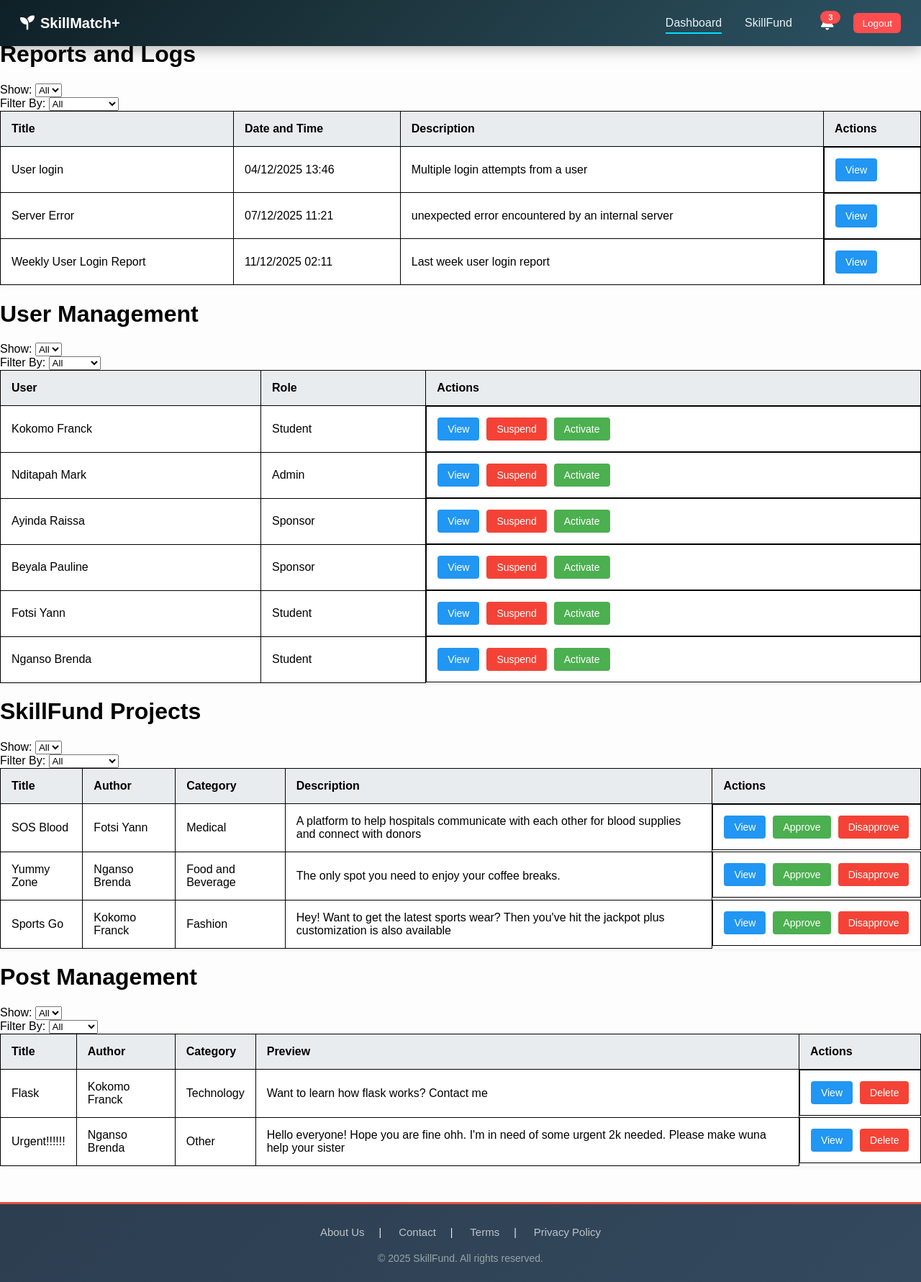
After one commit to FAMEBOX237-code/skillmatch-JIT-engines, a Python web app: template templates/admin.html in a window 1280 px wide. The commit adds this page. Shown: the whole page at 72% size. Run offline with Jinja, Linux system fonts and the light colour scheme; the template is opened without the code that fills it, so the values that code supplies are empty.

Commit message:
Committing code we worked on we live share

```diff
--- /dev/null
+++ b/static/css/admin.css
@@ -0,0 +1,63 @@
+body {
+  margin: 0;
+  font-family: Arial, sans-serif;
+  width: 100%;
+  background-color: #fdfdfd99;
+}
+.container{
+  max-width:2000px;
+  margin:0 auto;
+}
+.actions {
+    display: flex;
+    gap: 10px;
+}
+
+.actions button {
+    padding: 8px 14px;
+    border: none;
+    border-radius: 4px;
+    cursor: pointer;
+    font-size: 14px;
+}
+/* Button Colors */
+.actions .view {
+    background: #2196f3;
+    color: #fff;
+}
+
+.actions .approve, .download, .unblock {
+    background: #4caf50;
+    color: #fff;
+}
+
+.actions .delete, .disapprove, .block {
+    background: #f44336;
+    color: #fff;
+}
+/* Hover Effect */
+.actions button:hover {
+    opacity: 0.9;
+}
+.header-bar .filter{
+  align-self: left;
+}
+table {
+    width: 100%;
+    border-collapse: collapse;
+    background: #fff;
+    box-shadow: 0 2px 5px rgba(0,0,0,0.05);
+}
+/*Table design*/
+table th, td {
+    padding: 15px;
+    border-bottom: 1px solid #e6e6e6;
+    text-align: left;
+    border: 1px solid black;
+    border-collapse: collapse;
+    text-align: left;
+}
+th {
+    background: #e9ecef;
+    text-align: left;
+}
--- a/static/css/header-footer.css
+++ b/static/css/header-footer.css
@@ -278,99 +278,161 @@
     font-weight: bold;
 }
 
+/* FORGOT PASSWORD SPECIFIC */
+.success-box {
+    background: rgba(255,255,255,0.15);
+    border: 2px solid #16a34a;
+    border-radius: 16px;
+    padding: 25px;
+    text-align: center;
+    margin: 30px 0;
+    color: white;
+}
+.success-box i {
+    font-size: 3rem;
+    color: #16a34a;
+    margin-bottom: 15px;
+}
+.verify-code {
+    font-size: 2.5rem;
+    font-weight: 900;
+    letter-spacing: 10px;
+    margin: 20px 0;
+    color: #ffd166;
+}
+.small {
+    opacity: 0.8;
+    font-size: 0.9rem;
+}
 
 
-/* ===== ADMIN HEADER ===== */
+/*======================
+ADMIN HEADER
+========================*/
 .admin-header {
-   /* position: fixed;*/
-    top: 0;
-    left: 0;
-    width: 100%;
-    background: linear-gradient(135deg, #2c3e50 0%, #34495e 100%);
-    backdrop-filter: blur(12px);
-    box-shadow: 0 4px 30px rgba(0, 0, 0, 0.3);
-    z-index: 1000;
-    padding: 14px 0;
-    border-bottom: 3px solid #e74c3c;
-    margin-bottom: 50px;
+  position: fixed;
+  top: 0;
+  inset-inline: 0;
+  height: 64px;
+
+  background: linear-gradient(135deg, #0f2027, #203a43, #2c5364);
+  backdrop-filter: blur(10px);
+  box-shadow: 0 6px 18px rgba(0, 0, 0, 0.25);
+
+  z-index: 1000;
 }
 
-.admin-header .logo h2 {
-    font-size: 28px;
-    font-weight: 800;
-    background: linear-gradient(90deg, #ecf0f1, #bdc3c7);
-    -webkit-background-clip: text;
-    -webkit-text-fill-color: transparent;
+/* =========================
+   HEADER CONTAINER
+   ========================= */
+.admin-header .container-a {
+  max-width: 1280px;
+  height: 100%;
+  margin-inline: auto;
+  padding-inline: 1.75rem;
+
+  display: flex;
+  align-items: center;
 }
 
-.admin-badge {
-    background: #e74c3c;
-    color: white;
-    font-size: 12px;
-    padding: 2px 8px;
-    border-radius: 20px;
-    margin-left: 8px;
-    vertical-align: middle;
+/* =========================
+   LOGO (LEFT)
+   ========================= */
+.logo-a {
+  flex-shrink: 0;
 }
 
-/* Admin Navigation */
-.admin-nav a {
-    margin: 0 20px;
-    text-decoration: none;
-    color: #ecf0f1;
-    font-weight: 600;
-    position: relative;
-    transition: color 0.3s;
+.logo-a h2 {
+  font-size: 1.25rem;
+  font-weight: 700;
+  color: #ffffff;
+  display: flex;
+  align-items: center;
+  gap: 0.5rem;
+  white-space: nowrap;
 }
 
-.admin-nav a:hover,
-.admin-nav a.active {
-    color: #e74c3c;
+/* =========================
+   RIGHT SIDE CONTENT
+   ========================= */
+.admin-nav,
+.admin-info {
+  display: flex;
+  align-items: center;
+}
+
+/* Push everything except logo to the right */
+.admin-nav {
+  margin-left: auto;
+  gap: 2rem;
+}
+
+/* =========================
+   NAV LINKS
+   ========================= */
+.admin-nav a {
+  color: #e8f1f5;
+  text-decoration: none;
+  font-weight: 500;
+  position: relative;
 }
 
 .admin-nav a.active::after {
-    content: '';
-    position: absolute;
-    bottom: -10px;
-    left: 0;
-    width: 100%;
-    height: 3px;
-    background: #e74c3c;
-    border-radius: 2px;
+  content: "";
+  position: absolute;
+  left: 0;
+  bottom: -6px;
+  width: 100%;
+  height: 2px;
+  background: #00e0ff;
 }
 
-/* Admin Info */
+/* =========================
+   ADMIN INFO (RIGHTMOST)
+   ========================= */
 .admin-info {
-    display: flex;
-    align-items: center;
-    gap: 8px;
-    color: #ecf0f1;
-    font-weight: 600;
-    margin-right: 20px;
+  gap: 1.75rem;
+  margin-left: 2.5rem;
 }
 
-.admin-info i {
-    color: #e74c3c;
+/* =========================
+   NOTIFICATION
+   ========================= */
+.notification-a {
+  position: relative;
+  font-size: 1.25rem;
+  color: #ffffff;
+  cursor: pointer;
 }
 
-/* Logout Button */
-.btn-logout {
-    background: #e74c3c;
-    color: white;
-    text-decoration: none;
-    padding: 10px 20px;
-    border-radius: 8px;
-    font-weight: 600;
-    transition: all 0.3s;
-    display: flex;
-    align-items: center;
-    gap: 8px;
+.notification-a .badge {
+  position: absolute;
+  top: -6px;
+  right: -10px;
+
+  min-width: 18px;
+  height: 18px;
+  padding: 0 5px;
+
+  background: #ff4d4f;
+  color: #fff;
+  font-size: 0.7rem;
+  font-weight: 600;
+
+  border-radius: 999px;
+  display: flex;
+  align-items: center;
+  justify-content: center;
 }
 
-.btn-logout:hover {
-    background: #c0392b;
-    transform: translateY(-2px);
-    box-shadow: 0 5px 15px rgba(231, 76, 60, 0.4);
+.btn-logout {
+  padding: 0.4rem 0.75rem;
+  border-radius: 6px;
+  border: none;
+  background: #ff4d4f;
+  color: #fff;
+  cursor: pointer;
+  font-size: 0.85rem;
 }
 
 /* ===== ADMIN FOOTER ===== */
@@ -444,89 +506,3 @@
     margin: 0 12px;
     font-weight: bold;
 }
-
-/* FORGOT PASSWORD SPECIFIC */
-.success-box {
-    background: rgba(255,255,255,0.15);
-    border: 2px solid #16a34a;
-    border-radius: 16px;
-    padding: 25px;
-    text-align: center;
-    margin: 30px 0;
-    color: white;
-}
-.success-box i {
-    font-size: 3rem;
-    color: #16a34a;
-    margin-bottom: 15px;
-}
-.verify-code {
-    font-size: 2.5rem;
-    font-weight: 900;
-    letter-spacing: 10px;
-    margin: 20px 0;
-    color: #ffd166;
-}
-.small {
-    opacity: 0.8;
-    font-size: 0.9rem;
-}
-/* ========== Profile FOOTER ========== */
-
-/* Footer */
-.main-footer {
-    background: #145da0;
-    color: white;
-    text-align: center;
-    padding: 50px 0 30px;
-    margin-top: 120px;
-    font-size: 14px;
-    font-family: 'Segoe UI', Arial, sans-serif;
-}
-.footer-container {
-    max-width: 1200px;
-    margin: 0 auto;
-    padding: 0 20px;
-    text-align: center;
-}
-/* .footer-links {
-    margin-bottom: 25px;
-} */
-.footer-links a {
-    color: #a8d8ff;
-    text-decoration: none;
-    margin: 0 20px;
-    font-weight: 500;
-    font-size: 15px;
-    transition: all 0.3s ease;
-    position: relative;
-}
-.footer-links a:hover {
-    color: white;
-    text-shadow: 0 0 10px rgba(255,255,255,0.5);
-}
-.footer-links a::after {
-    content: '';
-    position: absolute;
-    width: 0;
-    height: 2px;
-    bottom: -6px;
-    left: 50%;
-    background: white;
-    transition: all 0.3s ease;
-    transform: translateX(-50%);
-}
-.footer-links a:hover::after {
-    width: 100%;
-}
-.footer-bottom p {
-    font-size: 14px;
-    color: #b0d4ff;
-    margin: 0;
-    font-weight: 400;
-}
-.separator {
-    color: #6bafff;
-    margin: 0 12px;
-    font-weight: bold;
-}
--- /dev/null
+++ b/templates/admin.html
@@ -0,0 +1,306 @@
+<!DOCTYPE html>
+<html>
+    <head>
+        <title>Admin Dashboard</title>
+        <link rel="stylesheet" href="../static/css/admin.css">
+        <link rel="stylesheet" href="../static/css/header-footer.css">
+        <link rel="stylesheet" href="https://cdnjs.cloudflare.com/ajax/libs/font-awesome/6.4.2/css/all.min.css">
+    </head>
+     <!-- LOGGED-IN HEADER -->
+    <header class="admin-header">
+        <div class="container-a">
+            <div class="logo-a">
+                <h2><i class="fas fa-seedling"></i> SkillMatch+</h2>
+            </div>
+            <nav class="admin-nav">
+                <a href="dashboard.html" class="active">Dashboard</a>
+                <a href="skillfund.html">SkillFund</a>
+            </nav>
+            <div class="admin-info">
+                <div class="notification-a">
+                    <i class="fas fa-bell"></i>
+                    <span class="badge">3</span>
+                </div>
+                    <a href="#"><button class="btn-logout">Logout</button></a>
+                </div>
+            </div>
+        </div>
+    </header>
+    <br>
+    <br>
+    <body>
+        <!--Creating the reports and logs section-->
+        <div class="container-a">
+        <h1>Reports and Logs</h1>
+            <!-- Top Controls -->
+        <div class="header-bar">
+        <div class="show">
+            <label>Show:</label>
+            <select>
+                <option>All</option>
+                <option>10</option>
+                <option>25</option>
+                <option>50</option>
+            </select>
+        </div>
+        <div class="filter">
+            <label>Filter By:</label>
+            <select>
+                <option>All</option>
+                <option>Reports</option>
+                <option>Logs</option>
+                <option>User Activity</option>
+            </select>
+        </div>
+        <table>
+            <tr>
+                <th>Title</th>
+                <th>Date and Time</th>
+                <th>Description</th>
+                <th colspan="2">Actions</th>
+            </tr>
+            <tr>
+                <td>User login</td>
+                <td>04/12/2025 13:46</td>
+                <td>Multiple login attempts from a user</td>
+                <td class="actions">
+                    <button class="view">View</button>
+                </td>
+            </tr>
+            <tr>
+                <td>Server Error</td>
+                <td>07/12/2025 11:21</td>
+                <td>unexpected error encountered by an internal server</td>
+                <td class="actions">
+                    <button class="view">View</button>
+                </td>
+            </tr>
+            <tr>
+                <td>Weekly User Login Report</td>
+                <td>11/12/2025 02:11</td>
+                <td>Last week user login report</td>
+                <td class="actions">
+                    <button class="view">View</button>
+                </td>
+        </table>
+        </div>
+        <!--User management section to view, block, unblock and delete users-->
+        <div class="container">
+            <h1>User Management</h1>
+            <!-- Top Controls -->
+            <div class="header-bar">
+                <div class="show">
+                    <label>Show:</label>
+                    <select>
+                        <option>All</option>
+                        <option>10</option>
+                        <option>25</option>
+                        <option>50</option>
+                    </select>
+                </div>
+
+                <div class="filter">
+                    <label>Filter By:</label>
+                    <select>
+                        <option>All</option>
+                        <option>Student</option>
+                        <option>Sponsor</option>
+                        <option>Admin</option>
+                    </select>
+               </div>
+            <table>
+                <tr>
+                    <th>User</th>
+                    <th>Role</th>
+                    <th colspan="4">Actions</th>
+                </tr>
+                <tr>
+                    <td>Kokomo Franck</td>
+                    <td>Student</td>
+                    <td class="actions">
+                        <button class="view">View</button>
+                        <button class="block">Suspend</button>
+                        <button class="unblock">Activate</button>
+                    </td>
+                </tr>
+                <tr>
+                    <td>Nditapah Mark</td>
+                    <td>Admin</td>
+                     <td class="actions">
+                        <button class="view">View</button>
+                        <button class="block">Suspend</button>
+                        <button class="unblock">Activate</button>
+                    </td>
+                </tr>
+                <tr>
+                    <td>Ayinda Raissa</td>
+                    <td>Sponsor</td>
+                     <td class="actions">
+                        <button class="view">View</button>
+                        <button class="block">Suspend</button>
+                        <button class="unblock">Activate</button>
+                    </td>
+                </tr>
+                <tr>
+                    <td>Beyala Pauline</td>
+                    <td>Sponsor</td>
+                     <td class="actions">
+                        <button class="view">View</button>
+                        <button class="block">Suspend</button>
+                        <button class="unblock">Activate</button>
+                    </td>
+                </tr>
+                <tr>
+                    <td>Fotsi Yann</td>
+                    <td>Student</td>
+                     <td class="actions">
+                        <button class="view">View</button>
+                        <button class="block">Suspend</button>
+                        <button class="unblock">Activate</button>
+                    </td>
+                </tr>
+                <tr>
+                    <td>Nganso Brenda</td>
+                    <td>Student</td>
+                     <td class="actions">
+                        <button class="view">View</button>
+                        <button class="block">Suspend</button>
+                        <button class="unblock">Activate</button>
+                    </td>
+                </tr>
+            </table>
+            </div>
+        <!--SkillFund projects management to either view, approve or disapprove project request-->
+            <div class="container">
+            <h1>SkillFund Projects</h1>
+             <!-- Top Controls -->
+             <div class="header-bar">
+                <div class="show">
+                    <label>Show:</label>
+                    <select>
+                        <option>All</option>
+                        <option>10</option>
+                        <option>25</option>
+                        <option>50</option>
+                    </select>
+                </div>
+
+                <div class="filter">
+                    <label>Filter By:</label>
+                    <select>
+                        <option>All</option>
+                        <option>Pending</option>
+                        <option>Approved</option>
+                        <option>Disapproved</option>
+                    </select>
+               </div>
+            <table>
+                <tr>
+                    <th>Title</th>
+                    <th>Author</th>
+                    <th>Category</th>
+                    <th>Description</th>
+                    <th colspan="3">Actions</th>
+                </tr>
+                <tr>
+                    <td>SOS Blood</td>
+                    <td>Fotsi Yann</td>
+                    <td>Medical</td>
+                    <td>A platform to help hospitals communicate with each other for blood supplies and connect with donors</td>
+                    <td class="actions">
+                        <button class="view">View</button>
+                        <button class="approve">Approve</button>
+                        <button class="disapprove">Disapprove</button>
+                    </td>
+                </tr><tr>
+                    <td>Yummy Zone</td>
+                    <td>Nganso Brenda</td>
+                    <td>Food and Beverage</td>
+                    <td>The only spot you need to enjoy your coffee breaks.</td>
+                    <td class="actions">
+                        <button class="view">View</button>
+                        <button class="approve">Approve</button>
+                        <button class="disapprove">Disapprove</button>
+                    </td>
+                </tr>
+                <tr>
+                    <td>Sports Go</td>
+                    <td>Kokomo Franck</td>
+                    <td>Fashion</td>
+                    <td>Hey! Want to get the latest sports wear? Then you've hit the jackpot plus customization is also available</td>
+                    <td class="actions">
+                        <button class="view">View</button>
+                        <button class="approve">Approve</button>
+                        <button class="disapprove">Disapprove</button>
+                    </td>
+                </tr>
+            </table>
+            </div>
+        <!--Managing user posts (view, or delete)-->
+        <div class="container">
+        <h1>Post Management</h1>
+        <!-- Top Controls -->
+        <div class="header-bar">
+            <div class="show">
+                <label>Show:</label>
+                <select>
+                    <option>All</option>
+                    <option>10</option>
+                    <option>25</option>
+                    <option>50</option>
+                </select>
+            </div>
+
+            <div class="filter">
+                <label>Filter By:</label>
+                <select>
+                    <option>All</option>
+                    <option></option>
+                    <option>Deleted</option>
+                </select>
+            </div>
+        <table>
+            <tr>
+                <th>Title</th>
+                <th>Author</th>
+                <th>Category</th>
+                <th>Preview</th>
+                <th colspan="2">Actions</th>
+            </tr>
+            <tr>
+                <td>Flask</td>
+                <td>Kokomo Franck</td>
+                <td>Technology</td>
+                <td>Want to learn how flask works? Contact me</td>
+                <td class="actions">
+                    <button class="view">View</button>
+                    <button class="delete">Delete</button>
+                </td>
+            </tr>
+            <tr>
+                <td>Urgent!!!!!!</td>
+                <td>Nganso Brenda</td>
+                <td>Other</td>
+                <td>Hello everyone! Hope you are fine ohh. I'm in need of some urgent 2k needed. Please make wuna help your sister</td>
+                <td class="actions">
+                    <button class="view">View</button>
+                    <button class="delete">Delete</button>
+                </td>
+            </tr>
+        </table>
+        </div>
+    </body>
+    <footer class="admin-footer">
+        <div class="container footer-container">
+            <div class="footer-links">
+                <a href="/about">About Us</a>|
+                <a href="/contact">Contact</a>|
+                <a href="/terms">Terms</a>|
+                <a href="/privacy">Privacy Policy</a>
+            </div>
+            <div class="footer-bottom">
+                <p>© 2025 SkillFund. All rights reserved.</p>
+            </div>
+        </div>
+    </footer>
+</html>
```
Also changed, not shown: README.md.
